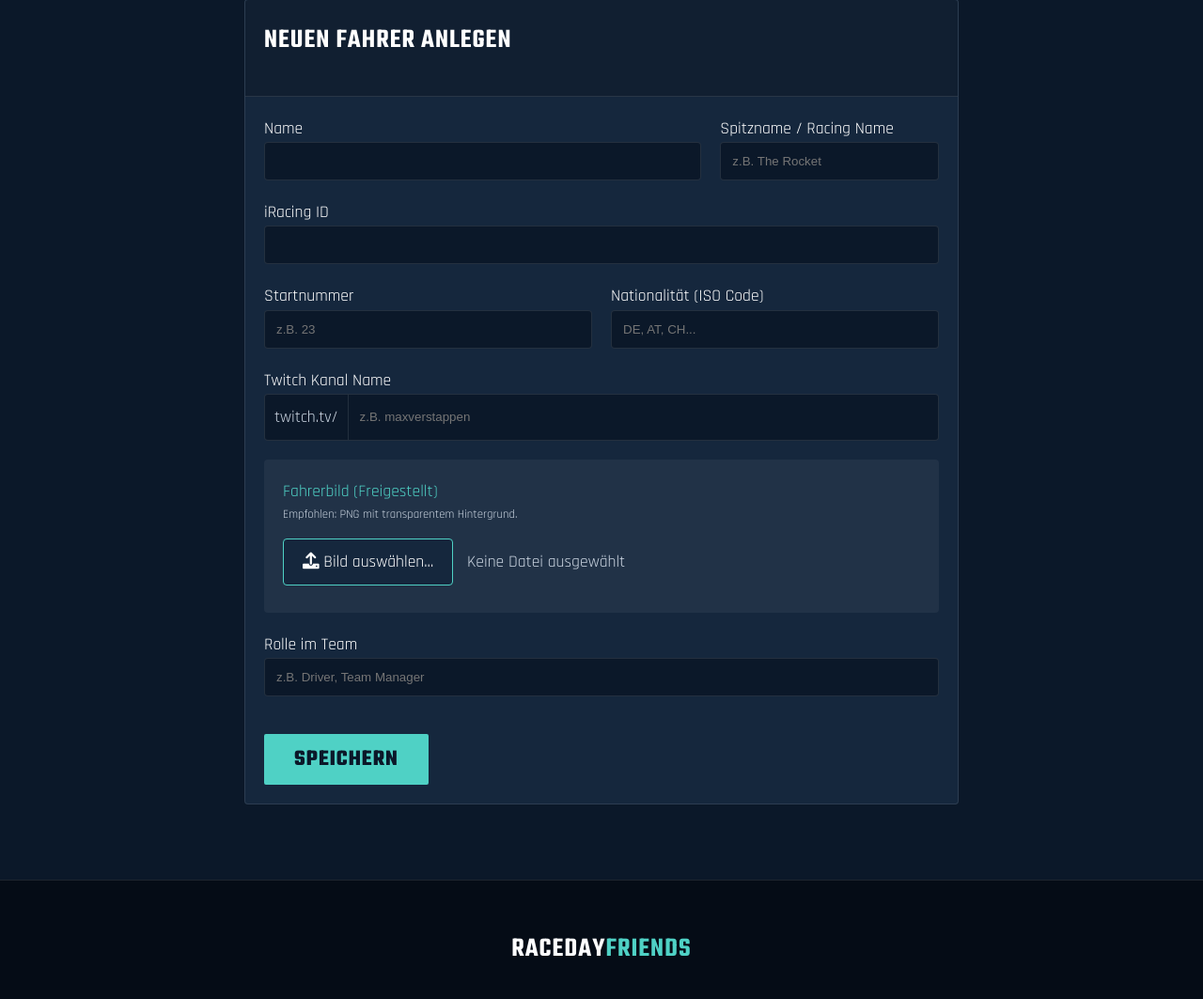
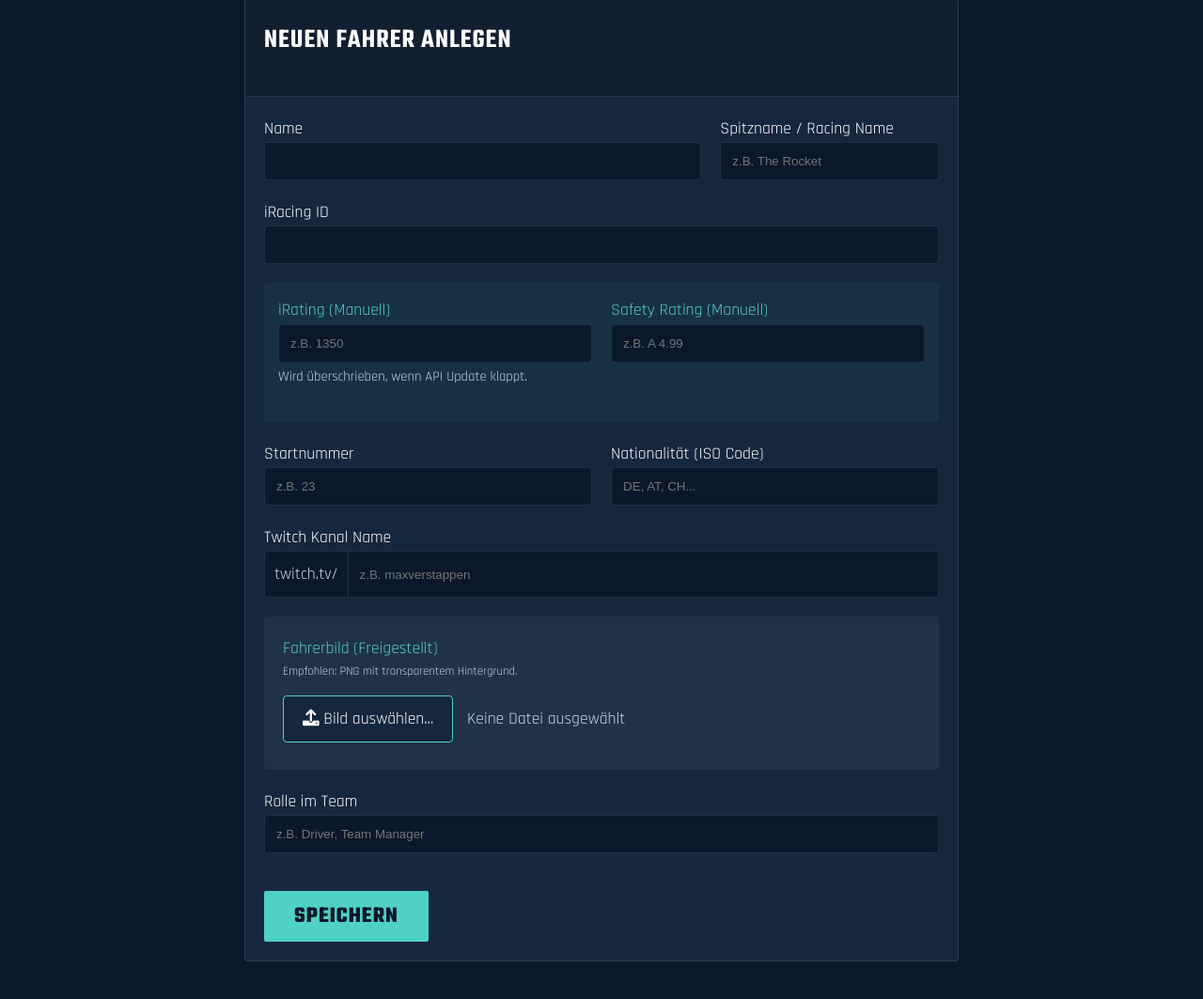
Before and after one commit to patman1712/racedayfriends, a Flask app: page /admin/driver/new in a window 1280 px wide. Shown: the part 169-1232 px from the top of the page at 94% size. Run offline with Flask 3, Linux system fonts and the light colour scheme; the visitor is signed in with stand-in values (Sample User, id 1); some libraries are stand-ins or nearby versions.

Commit message:
Allow manual editing of iRacing stats

```diff
--- a/app.py
+++ b/app.py
@@ -779,6 +779,10 @@ def admin_driver_save():
     driver['nationality'] = request.form.get('nationality')
     driver['twitch'] = request.form.get('twitch') # Twitch Kanal
 
+    # Manuelle Stats
+    driver['ir_sports'] = request.form.get('ir_sports')
+    driver['sr_sports'] = request.form.get('sr_sports')
+
     # Bild Upload
     if 'driver_image' in request.files:
         file = request.files['driver_image']
--- a/templates/admin_edit_driver.html
+++ b/templates/admin_edit_driver.html
@@ -28,6 +28,18 @@
                     <div class="form-group" style="flex: 1;">
                         <label>iRacing ID</label>
                         <input type="text" name="iracing_id" value="{{ driver.iracing_id }}" class="form-control">
+                    </div>
+                </div>
+
+                <div class="form-row" style="background: rgba(79, 209, 197, 0.05); padding: 15px; border-radius: 4px; margin-bottom: 20px;">
+                    <div class="form-group" style="flex: 1;">
+                        <label style="color: var(--rdf-teal);">iRating (Manuell)</label>
+                        <input type="text" name="ir_sports" value="{{ driver.ir_sports }}" class="form-control" placeholder="z.B. 1350">
+                        <small style="color: var(--rdf-silver);">Wird überschrieben, wenn API Update klappt.</small>
+                    </div>
+                    <div class="form-group" style="flex: 1;">
+                        <label style="color: var(--rdf-teal);">Safety Rating (Manuell)</label>
+                        <input type="text" name="sr_sports" value="{{ driver.sr_sports }}" class="form-control" placeholder="z.B. A 4.99">
                     </div>
                 </div>
 
```
